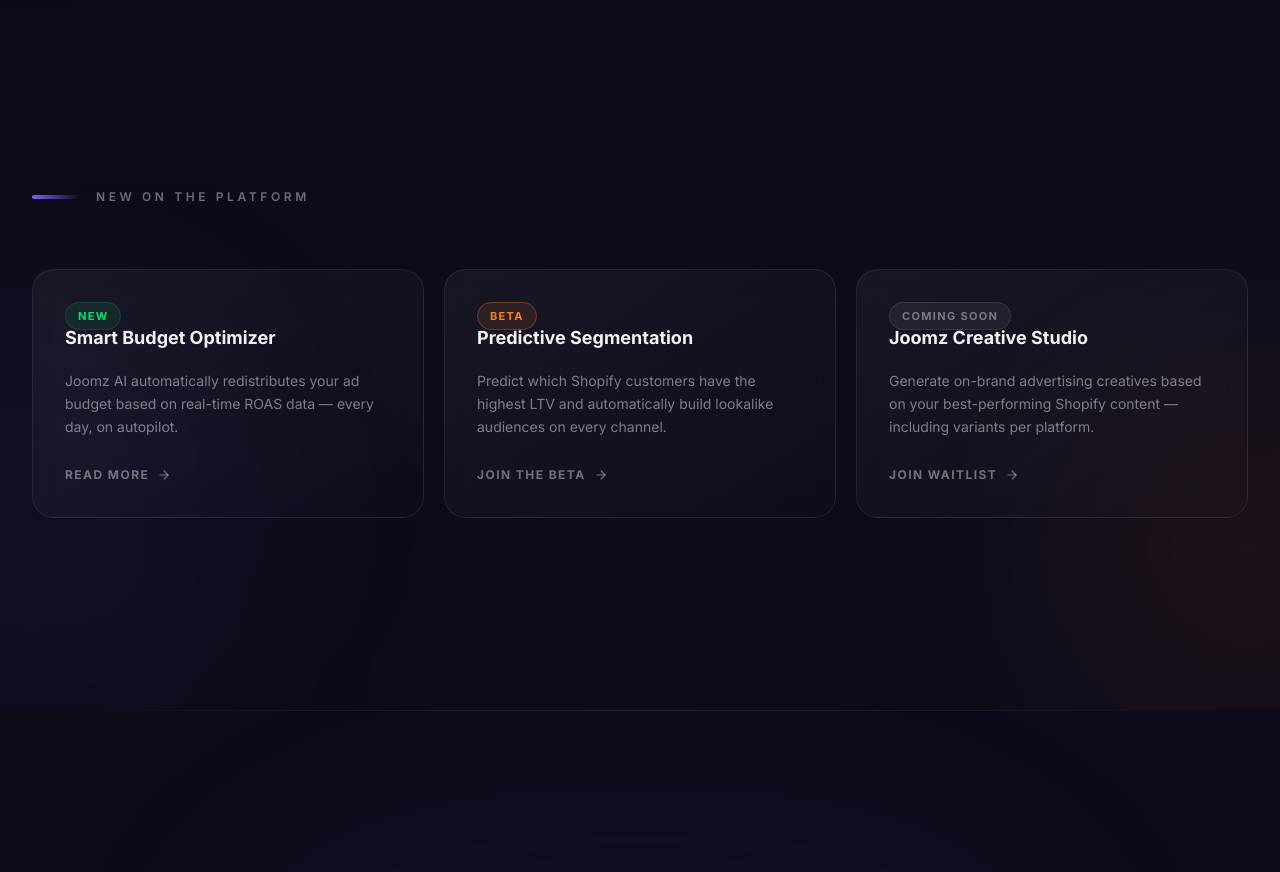
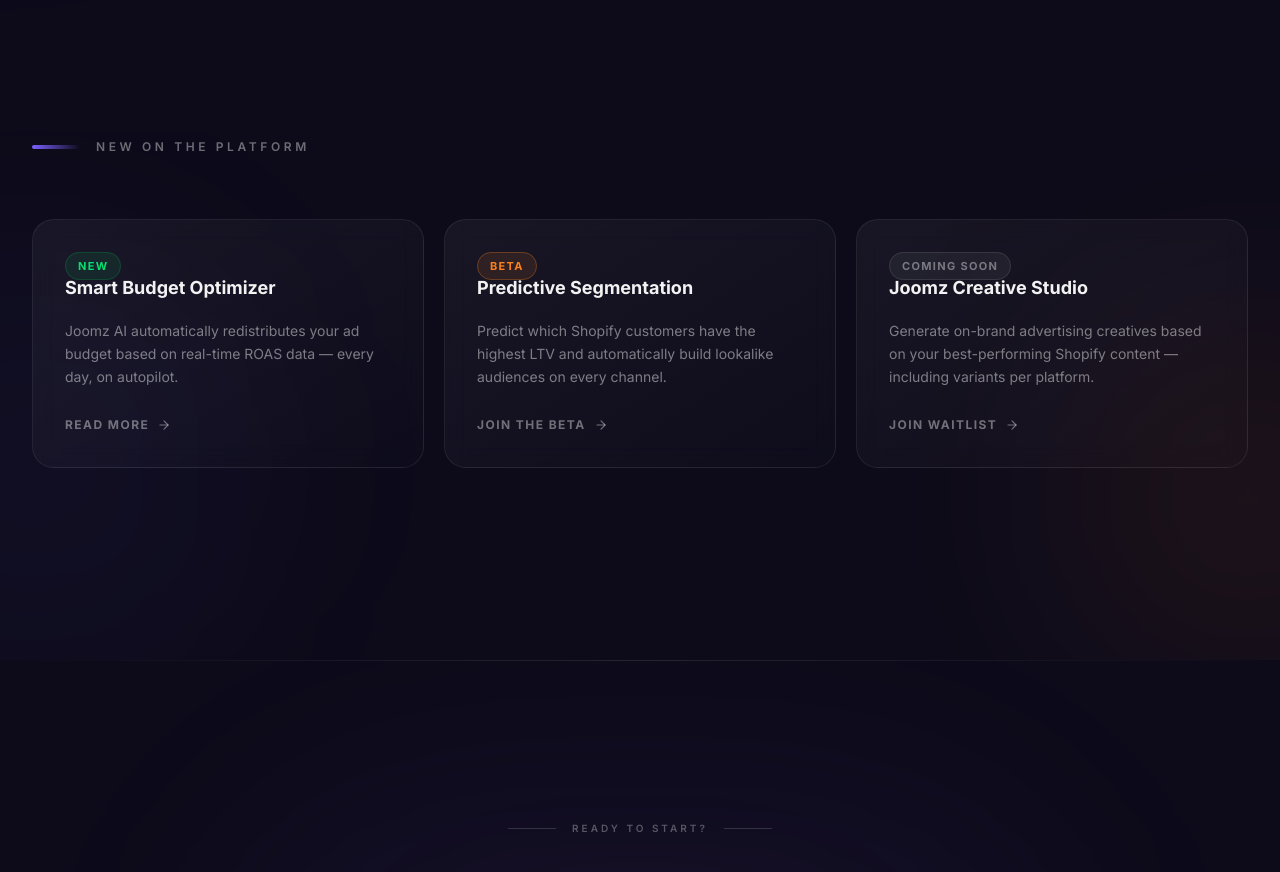
Before and after one commit to dvtol/joomz-website, a Next.js app: page / in a window 1280 px wide. Shown: the part 4060-4932 px from the top of the page. Built offline with nearby package versions, Linux system fonts and the light colour scheme.

Commit message:
fix: pull Stats section up another 50px

```diff
--- a/src/components/sections/Stats.tsx
+++ b/src/components/sections/Stats.tsx
@@ -32,7 +32,7 @@
 
 export function Stats() {
   return (
-    <section className="relative pt-0 pb-24 sm:pb-32 lg:pb-48 bg-[#0D0B1A] overflow-hidden">
+    <section className="relative -mt-[50px] pt-0 pb-24 sm:pb-32 lg:pb-48 bg-[#0D0B1A] overflow-hidden">
       {/* Decorative background */}
       <div aria-hidden className="pointer-events-none absolute top-1/3 -right-40 w-96 h-96 rounded-full bg-[#FC801D]/8 blur-[120px] opacity-50 sm:opacity-100" />
       <div aria-hidden className="pointer-events-none absolute bottom-0 -left-40 w-96 h-96 rounded-full bg-[#7B61FF]/6 blur-[120px] opacity-50 sm:opacity-100" />
```
